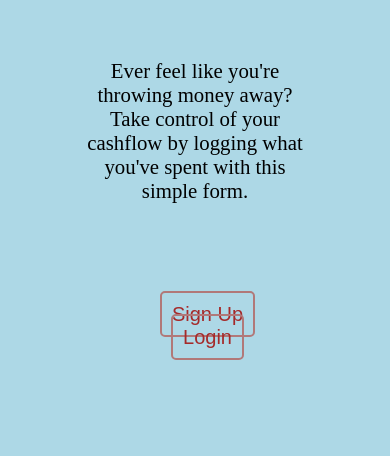
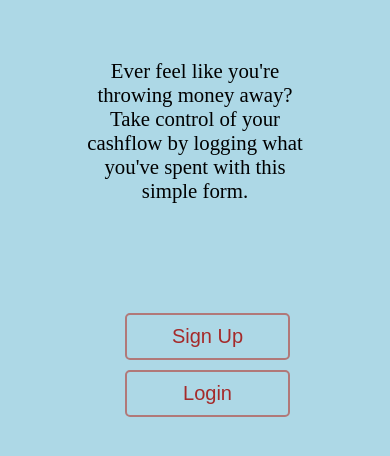
Before and after one commit to Kayathri-maths/Expense-Tracker__Node.js-Project, a website: page frontendPage/enterPage/home.html in a window 390 px wide. Shown: the part 290-746 px from the top of the page. Drawn offline with Linux system fonts and the light colour scheme.

Commit message:
updated changes

```diff
--- a/app.js
+++ b/app.js
@@ -8,6 +8,7 @@ const app = express();
 const morgan = require('morgan');
 const dotenv = require('dotenv');
 dotenv.config();
+
 const errorController = require('./controllers/error');
 const sequelize = require('./util/database');
 const User = require('./models/User');
@@ -15,6 +16,7 @@ const Expenses = require('./models/expense');
 const Order = require('./models/orders');
 const ForgotPassword = require('./models/forgotpassword');
 const FileUrls = require('./models/downloadfileurl');
+
 const userRoutes= require('./routes/details');
 const expenseRoutes = require('./routes/expenses');
 const purchaseRoutes = require('./routes/purchase');
--- a/frontendPage/ExpenseTracker/expense.js
+++ b/frontendPage/ExpenseTracker/expense.js
@@ -247,7 +247,7 @@ async function getExpenses(pageNo) {
 
         // Use the page parameter in the request URL
         const response = await axios.get(`http://13.48.123.78:3000/expense/get-expenses?page=${pageNo}&Rows=${Rows}`, {
-            headers: { Authorization: token }
+            headers: { "Authorization": token }
         });
         let parentNode = document.getElementById("expense-table-body");
         parentNode.innerHTML = '';
--- a/frontendPage/Login/style.css
+++ b/frontendPage/Login/style.css
@@ -14,7 +14,6 @@
     padding: 2rem 1rem;
     margin: 75px auto;
     background-color: white;
-    ;
     text-align: center;
     border-radius: 10px;
     box-shadow: 0 20px 35px rgba(0, 0, 0, 0.1);
--- a/frontendPage/Signup/style.css
+++ b/frontendPage/Signup/style.css
@@ -14,7 +14,6 @@ body {
   padding: 2rem 1rem;
   margin: 75px auto;
   background-color: white;
-  ;
   text-align: center;
   border-radius: 10px;
   box-shadow: 0 20px 35px rgba(0, 0, 0, 0.1);
--- a/frontendPage/enterPage/style.css
+++ b/frontendPage/enterPage/style.css
@@ -51,3 +51,11 @@ body {
     border: none;
     padding: 12px;
 }
+
+@media only screen and (max-width:425px) {
+    .pages a {
+        display: block;
+        margin-top: 10px;
+        padding: 10px 5px;
+    }
+}
```
